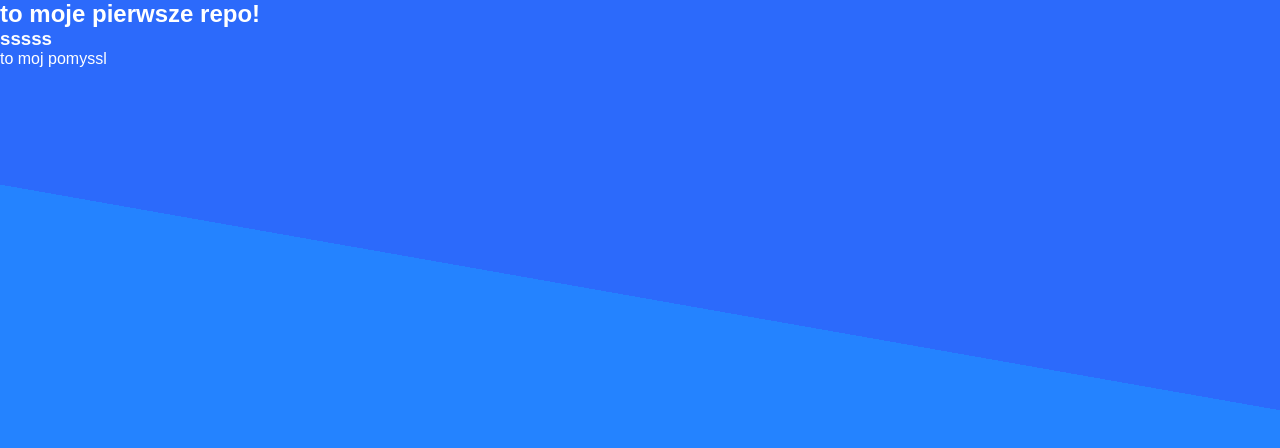
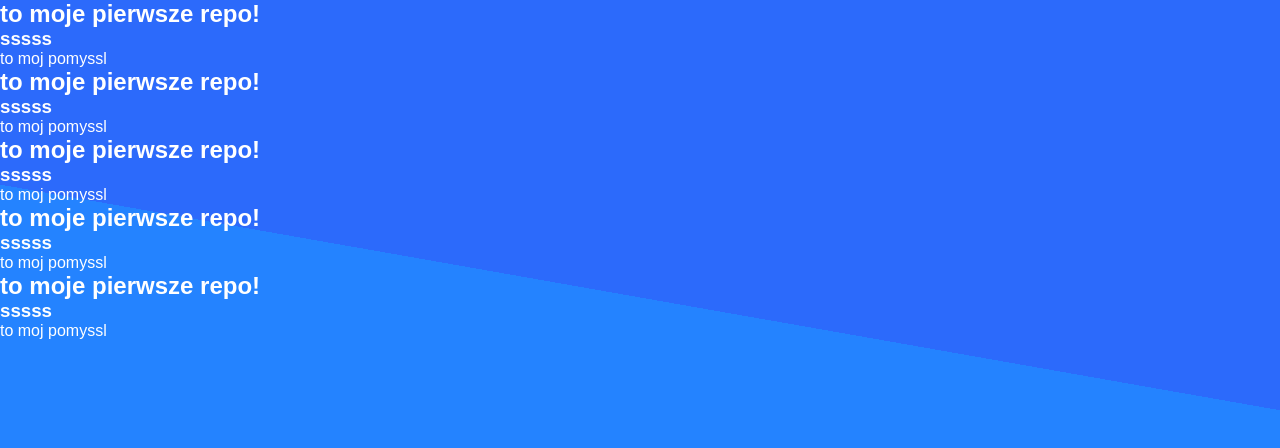
Before and after one commit to Piotr90pr/dasdasd, a plain HTML site: page kody/index.html in a window 1280 px wide. Drawn offline with nearby package versions, Linux system fonts and the light colour scheme; files that its build step writes are made by us from their sources.

```diff
--- a/kody/index.html
+++ b/kody/index.html
@@ -14,4 +14,16 @@
     <h2>to moje pierwsze repo!</h2>
     <h3>sssss</h3>
     <p>to moj pomyssl</p>
+    <h2>to moje pierwsze repo!</h2>
+    <h3>sssss</h3>
+    <p>to moj pomyssl</p>
+    <h2>to moje pierwsze repo!</h2>
+    <h3>sssss</h3>
+    <p>to moj pomyssl</p>
+    <h2>to moje pierwsze repo!</h2>
+    <h3>sssss</h3>
+    <p>to moj pomyssl</p>
+    <h2>to moje pierwsze repo!</h2>
+    <h3>sssss</h3>
+    <p>to moj pomyssl</p>
 </html>
```
